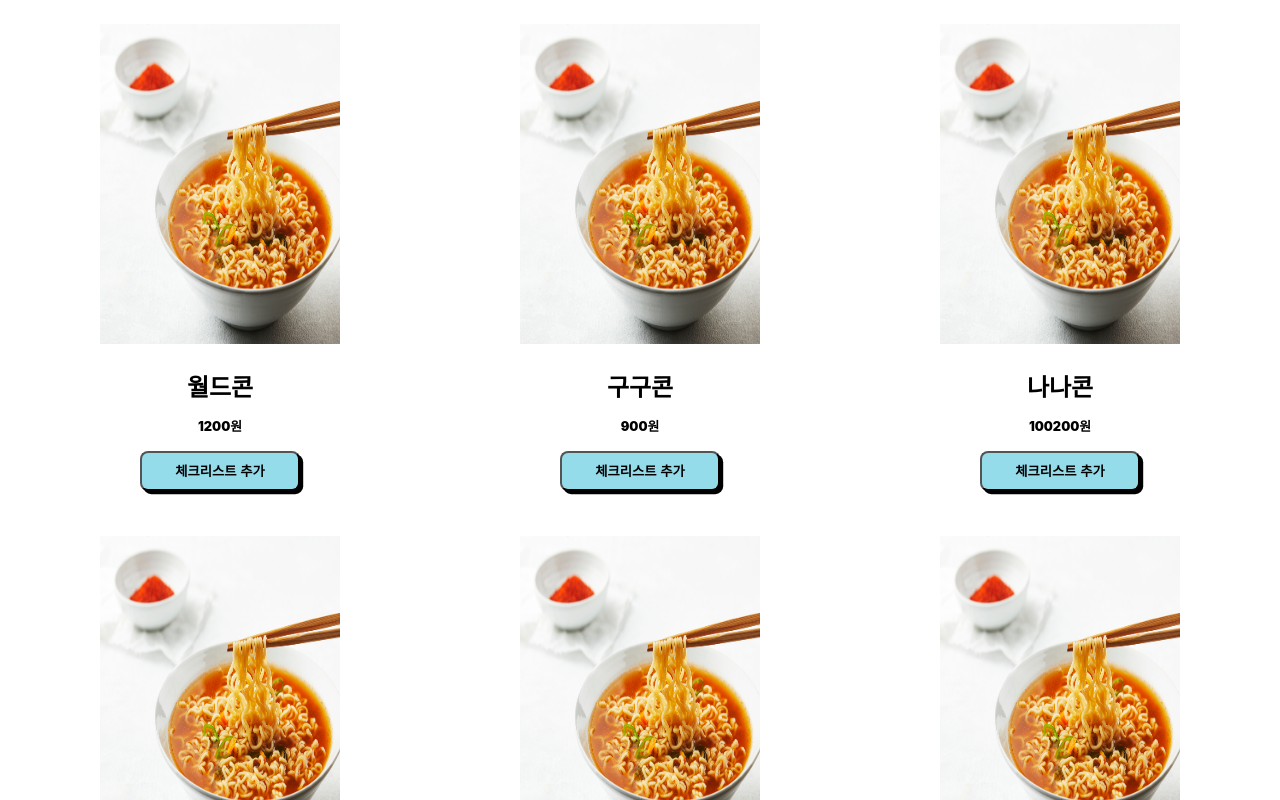
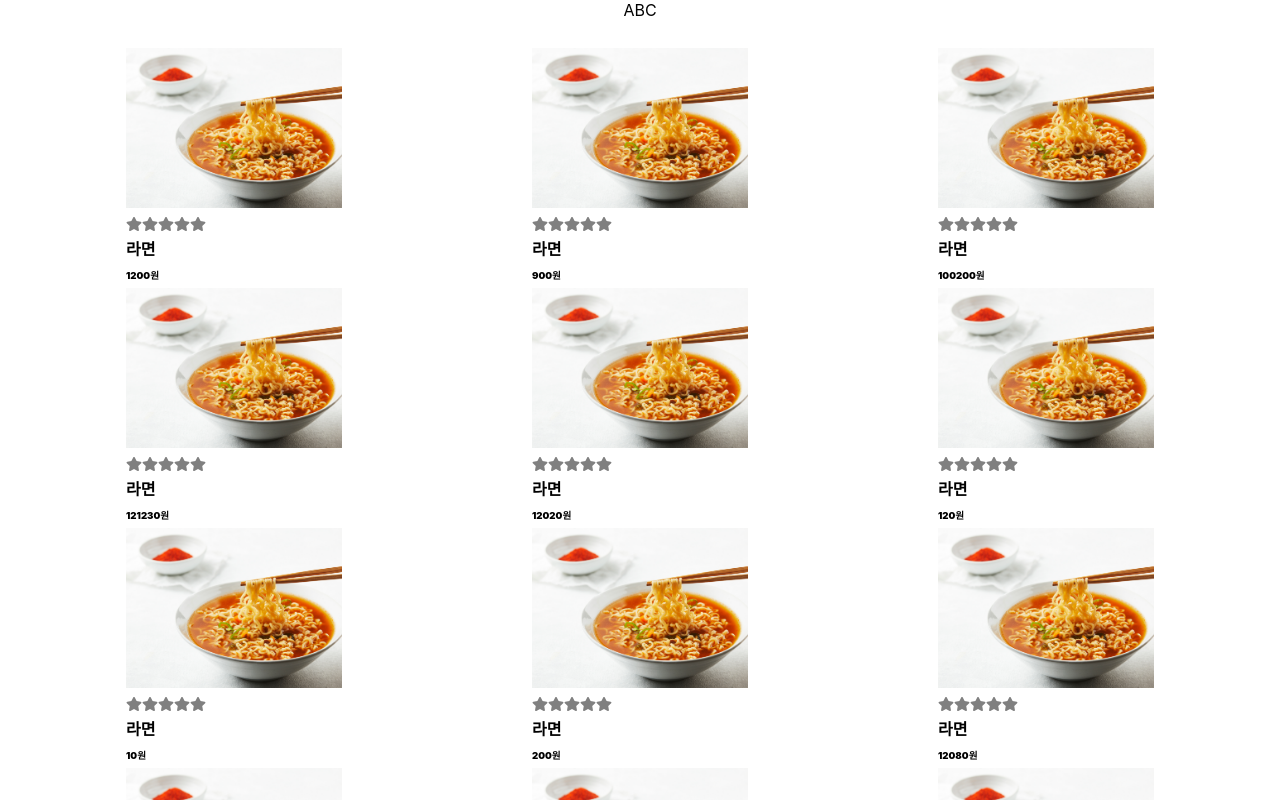
Before and after one commit to kwongwangjae/SchoolEat, a React (Create React App) app in the folder eatfront/: page / in a window 1280 px wide. Shown: the top 800 px of the page. Built offline with nearby package versions, Linux system fonts and the light colour scheme.

Commit message:
feat: 메인페이지 별표시

```diff
--- a/eatfront/package.json
+++ b/eatfront/package.json
@@ -13,6 +13,7 @@
     "cors": "^2.8.5",
     "react": "^18.2.0",
     "react-dom": "^18.2.0",
+    "react-icons": "^4.8.0",
     "react-router-dom": "^6.11.0",
     "react-scripts": "5.0.1",
     "styled-components": "^5.3.10",
--- a/eatfront/src/App.tsx
+++ b/eatfront/src/App.tsx
@@ -2,13 +2,15 @@ import React from 'react'
 import { BrowserRouter, Routes, Route } from 'react-router-dom'
 import './App.css'
 import MainPage from './pages/MainPage'
+import NotFound from './components/header/NotFound'
 
 function App() {
   return (
     <div className="Font">
       <BrowserRouter>
         <Routes>
-          <Route path="/" element={<MainPage />} />
+        <Route path="/*" element={<NotFound />} />
+        <Route path="/" element={<MainPage />} />
         </Routes>
       </BrowserRouter>
     </div>
--- /dev/null
+++ b/eatfront/src/components/header/HeaderTop.tsx
@@ -0,0 +1,21 @@
+import React from 'react'
+import styled from 'styled-components'
+
+const Header = () => {
+    return(
+        <>
+        <Box>ABC</Box>
+        </>
+    )
+}
+
+const Box = styled.div`
+display: flex;
+flex-flow: row wrap;
+justify-content: space-evenly;
+height: 1.5rem;
+`
+
+
+
+export default Header
--- /dev/null
+++ b/eatfront/src/components/header/NotFound.tsx
@@ -0,0 +1,29 @@
+import React from 'react'
+import Header from './HeaderTop'
+import styled, { createGlobalStyle } from 'styled-components'
+
+const NotFound = () => {
+  return (
+    <div>
+      <NotFoundPageStyle />
+      <Header />
+      <Text>404: 페이지를 찾을 수 없습니다.</Text>
+    </div>
+  )
+}
+
+export default NotFound
+
+const Text = styled.div`
+  display: flex;
+  justify-content: center;
+  align-items: center;
+  margin-top: 5rem;
+  font-size: 1.5rem;
+`
+
+const NotFoundPageStyle = createGlobalStyle`
+  body {
+    background-color: #ff9668;
+  }
+`
--- /dev/null
+++ b/eatfront/src/components/main/FarStar.tsx
@@ -0,0 +1,21 @@
+import React, {useState} from 'react'
+import {FaStar} from "react-icons/fa"
+
+const createArray = (length: number) => [...Array(length)];
+
+export default function StarRating({ totalStars = 5 }) {
+    const [Stars, setStars] = useState (0)
+
+    const FarStar = ({ selected = false, onSelect = (f: {}) => f }: {selected:any; onSelect:any}) => (
+        <FaStar color={selected ? "red" : "gray"} onClick={onSelect} />
+    )
+
+    return(
+        <>
+        {createArray(totalStars).map((n,i)=>(
+            <FarStar key={i} selected={Stars > i} onSelect={() => setStars(i+1)}/>
+    ))}
+    </>
+
+    )
+}
--- a/eatfront/src/components/main/MenuList.tsx
+++ b/eatfront/src/components/main/MenuList.tsx
@@ -5,45 +5,54 @@ interface ProductCardProps {
 
   const MenuList: ProductCardProps[] = [
     {
-      title: '월드콘',
+      title: '라면',
       price: '1200원',
     },
     {
-      title: '구구콘',
+      title: '라면',
       price: '900원',
     },
     {
-      title: '나나콘',
+      title: '라면',
       price: '100200원',
     },
     {
-      title: '아드콘',
+      title: '라면',
       price: '121230원',
     },
     {
-      title: '이디콘',
+      title: '라면',
       price: '12020원',
     },
     {
-      title: '마마콘',
+      title: '라면',
       price: '120원',
     },
     {
-      title: '라라콘',
+      title: '라면',
       price: '10원',
     },
     {
-      title: '키키콘',
+      title: '라면',
       price: '200원',
     },
     {
-      title: '락학콘',
+      title: '라면',
       price: '12080원',
     },
     {
-      title: '히히콘',
+      title: '라면',
       price: '12070원',
     },
+    {
+      title: '라면',
+      price: '12070원',
+    },
+    {
+      title: '라면',
+      price: '12070원',
+    },
+
   ]
 
   export default MenuList
--- a/eatfront/src/components/main/MenuPage.tsx
+++ b/eatfront/src/components/main/MenuPage.tsx
@@ -1,18 +1,21 @@
 import React from 'react'
 import styled from 'styled-components'
 import ramen from '../../images/013039_1.jpg'
+import FarStar from '../main/FarStar'
  const MenuPage = ({ title, price }: { title: string; price: string }) => {
    return (
+    <>
      <div>
        <Block>
          <IMGBlock>
            <IMG src={ramen}/>
          </IMGBlock>
+         <FarStar></FarStar>
          <TitleText>{title}</TitleText>
          <PriceText>{price}</PriceText>
-         <CheckButton>체크리스트 추가</CheckButton>
        </Block>
      </div>
+     </>
    )
  }
 
@@ -20,10 +23,8 @@ import ramen from '../../images/013039_1.jpg'
 
  const TitleText = styled.div`
  display:flex;
- justify-content: center;
-   font-size: 1.5rem;
+   font-size: 1rem;
    font-weight: 800;
-   margin-top:1rem;
    @media all and (max-width: 767px) {
      font-size: 1rem;
      margin-top:0;
@@ -33,10 +34,9 @@ import ramen from '../../images/013039_1.jpg'
 
  const PriceText = styled.div`
    display: flex;
-   justify-content: center;
-   font-size: 0.8rem;
+   font-size: 0.6rem;
    font-weight: 1000;
-   margin-top: 0.8rem;
+   margin-top: 0.5rem;
    @media all and (max-width: 767px) {
      font-size: 0.6rem;
      margin-top: 0;
@@ -44,8 +44,8 @@ import ramen from '../../images/013039_1.jpg'
    }
  `
  const Block = styled.div`
-   width: 17rem;
-   height: 30rem;
+   width: 13.5rem;
+   height: 13rem;
    margin: 1rem 4rem 1rem 4rem;
    border-radius: 20px;
    @media all and (min-width: 768px) and (max-width: 1023px) {
@@ -61,8 +61,8 @@ import ramen from '../../images/013039_1.jpg'
  const IMGBlock = styled.div`
    display: flex;
    justify-content: center;
-   width: 17rem;
-   height: 20rem;
+   width: 13.5rem;
+   height: 10rem;
    background: white;
    border-radius: 20px;
    padding: 0.5rem 0;
@@ -72,30 +72,8 @@ import ramen from '../../images/013039_1.jpg'
    }
  `
  const IMG = styled.img`
-   width: 15rem;
+   width: 13.5rem;
    @media all and (max-width: 767px) {
-     width: 7rem;
+     width: 6rem;
    }
  `
- const CheckButton = styled.button`
- display:flex;
- justify-content: center;
- align-items: center;
- background: #95DCEB;
-   cursor: pointer;
-   border-radius: 0.5rem;
-   box-shadow: 0.2rem 0.2rem;
-   height: 2.5rem;
-   width: 10rem;
-   font-weight: bold;
-   margin-left:3.5rem;
-   margin-top:1rem;
-   @media all and (max-width: 767px) {
-     height: 1.5rem;
-   width: 6rem;
-   box-shadow: 0.1rem 0.1rem;
-   font-size:0.5rem;
-   margin-left:0;
-   margin-left:1rem;
-   margin-top:0;
-   margin-top:0.5rem;`
--- a/eatfront/src/pages/MainPage.tsx
+++ b/eatfront/src/pages/MainPage.tsx
@@ -1,9 +1,13 @@
 import React from 'react'
 import MenuPageList from '../components/main/MenuPageList'
 import MenuList from '../components/main/MenuList'
+import HeaderTop from '../components/header/HeaderTop'
 const MainPage = () => {
     return (
+      <>
+      <HeaderTop/>
       <MenuPageList MenuList={MenuList}/>
+      </>
     )
   }
 
```
Also changed, not shown: 1 other file (tests, documents, lock files or other folders).
